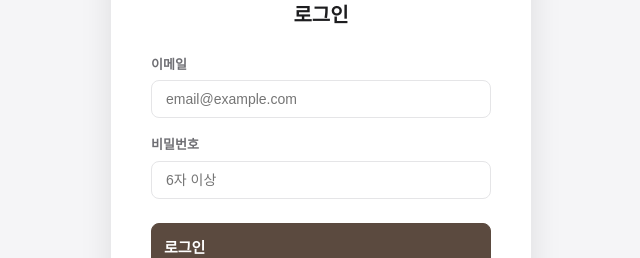
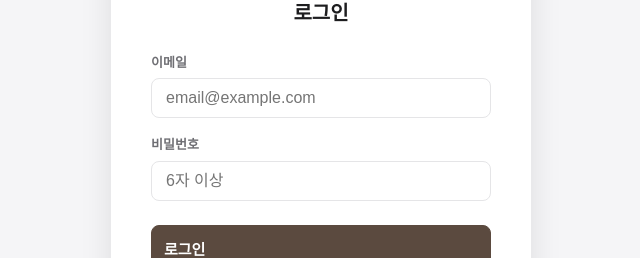
Before and after one commit to seunghyeonD/coffee_ledger, a Next.js app: page / in a window 1280 px wide. Shown: the part 277-535 px from the top of the page, without its empty margins (319-959 px from the left). Built offline with nearby package versions, Linux system fonts and the light colour scheme; no server answers.

Commit message:
style: 본문 폰트 크기를 14px에서 16px로 변경

```diff
--- a/app/globals.css
+++ b/app/globals.css
@@ -850,7 +850,7 @@ body {
   padding: 10px 14px;
   border: 1px solid var(--border);
   border-radius: var(--radius-sm);
-  font-size: 14px;
+  font-size: 16px;
   transition: var(--transition);
 }
 
@@ -878,7 +878,7 @@ body {
   padding: 8px 14px;
   border: 1px solid var(--border);
   border-radius: var(--radius-sm);
-  font-size: 13px;
+  font-size: 16px;
   background: var(--card-bg);
   cursor: pointer;
 }
```
